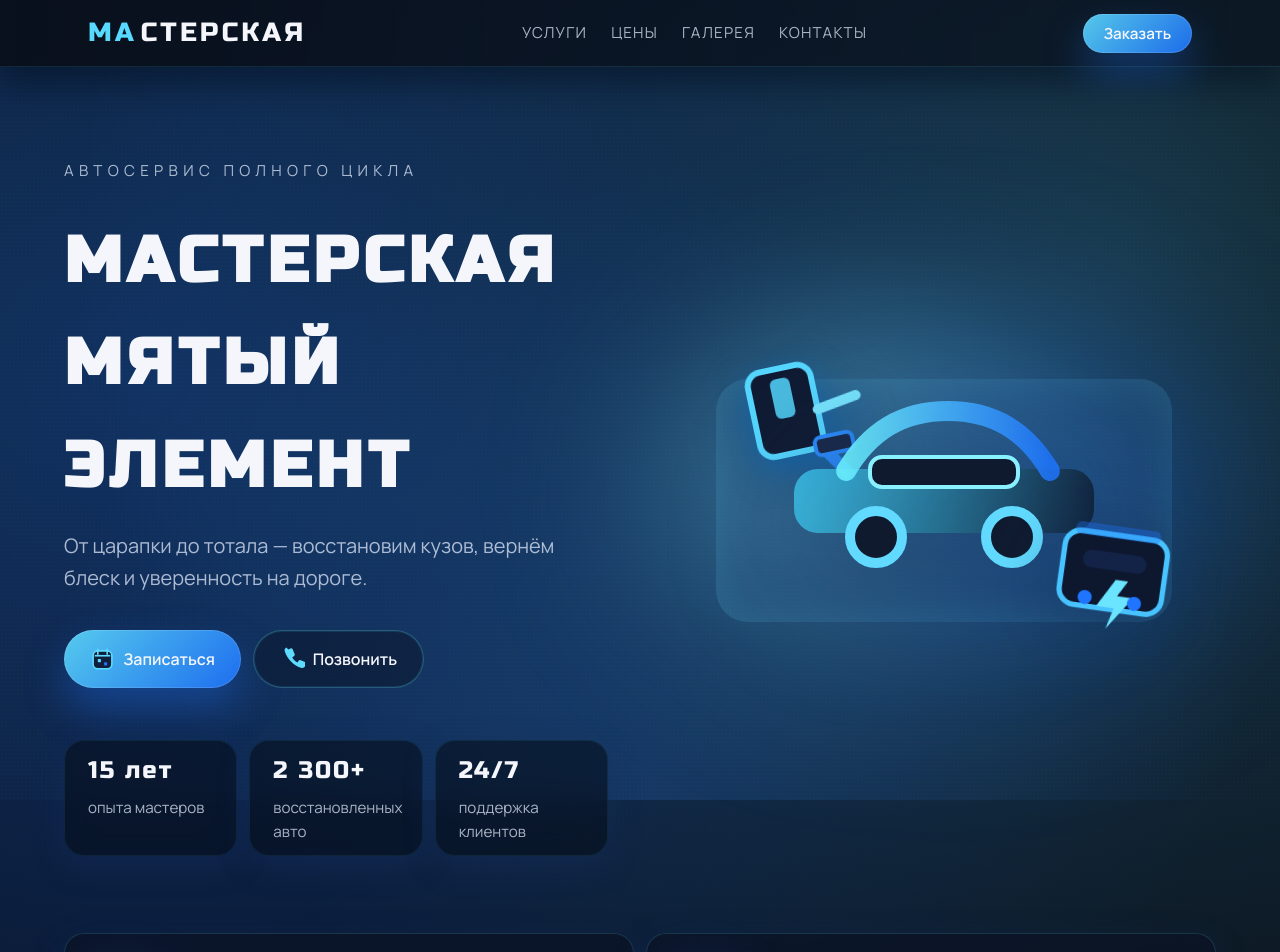
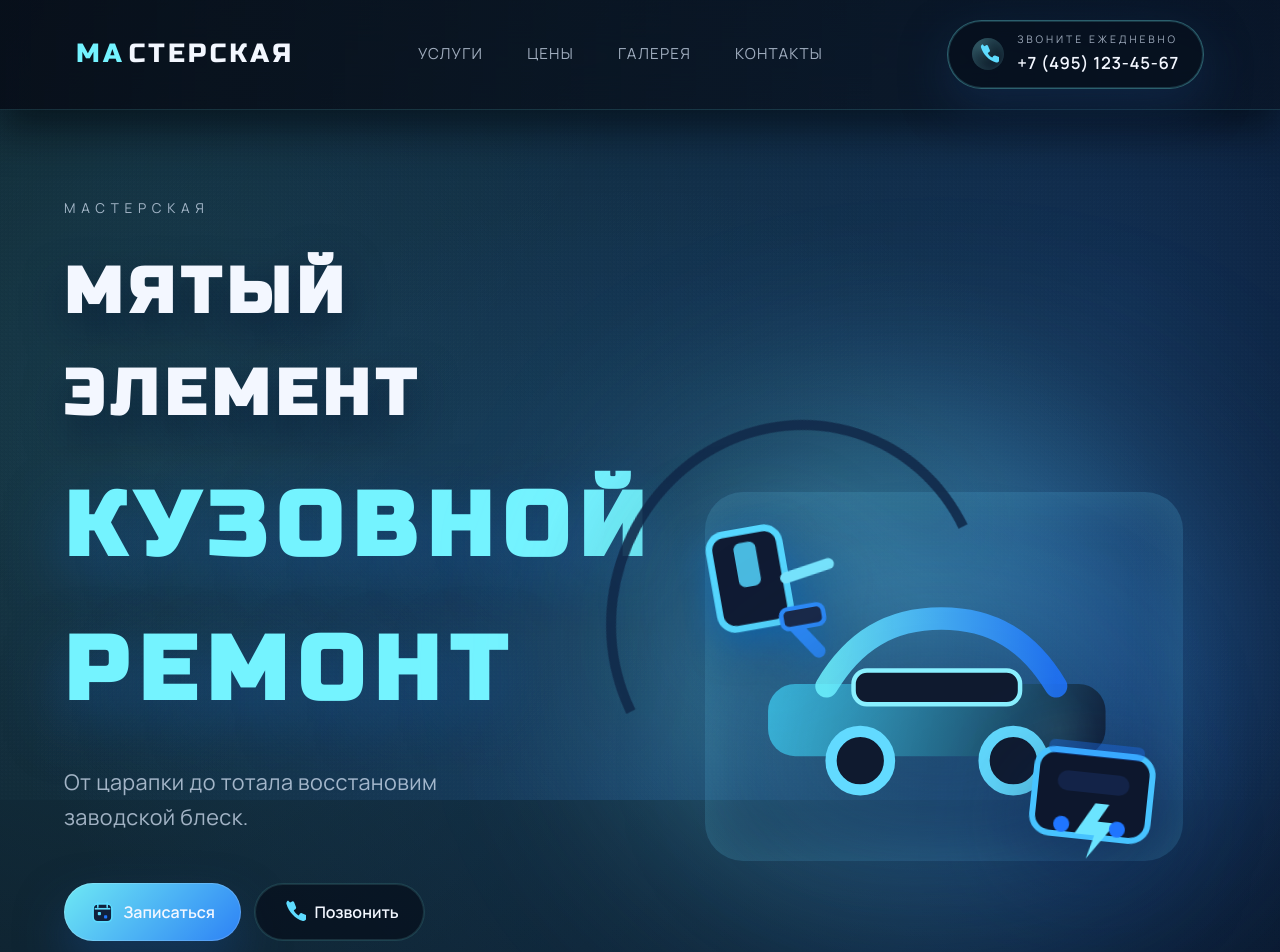
Before and after one commit to rtalyutin/element, a React (Create React App) app in the folder spa/: page / in a window 1280 px wide. Shown: the top 952 px of the page. Built offline with nearby package versions, Linux system fonts and the light colour scheme.

Commit message:
docs: add first screen visual reference

```diff
--- a/spa/src/components/Header.jsx
+++ b/spa/src/components/Header.jsx
@@ -1,3 +1,5 @@
+import phoneIcon from '../assets/phone.svg';
+
 const Header = () => (
   <header className="header" role="banner">
     <div className="header__container">
@@ -23,12 +25,14 @@ const Header = () => (
           Контакты
         </a>
       </nav>
-      <a
-        className="button button--primary button--sm"
-        href="#booking"
-        aria-label="Открыть форму заказа"
-      >
-        Заказать
+      <a className="header__phone" href="tel:+74951234567">
+        <span className="header__phone-icon" aria-hidden="true">
+          <img src={phoneIcon} alt="" />
+        </span>
+        <span className="header__phone-text">
+          <span className="header__phone-label">Звоните ежедневно</span>
+          <span className="header__phone-number">+7 (495) 123-45-67</span>
+        </span>
       </a>
     </div>
   </header>
--- a/spa/src/components/Hero.jsx
+++ b/spa/src/components/Hero.jsx
@@ -2,34 +2,48 @@ import ActionButtons from './ActionButtons';
 import car from '../assets/car.svg';
 import sprayGun from '../assets/spray-gun.svg';
 import powerUnit from '../assets/power-unit.svg';
+import geometryIcon from '../assets/geometry.svg';
+import insuranceIcon from '../assets/insurance.svg';
+import beforeAfterIcon from '../assets/before-after.svg';
 
 const Hero = () => (
   <section className="hero" id="hero">
     <div className="hero__content">
-      <p className="eyebrow">Автосервис полного цикла</p>
-      <h1 className="hero__title">МАСТЕРСКАЯ МЯТЫЙ ЭЛЕМЕНТ</h1>
-      <p className="hero__subtitle">
-        От царапки до тотала — восстановим кузов, вернём блеск и уверенность на дороге.
+      <p className="hero__tagline">Мастерская</p>
+      <h1 className="hero__title">
+        <span className="hero__title-brand">Мятый элемент</span>
+        <span className="hero__title-highlight">Кузовной ремонт</span>
+      </h1>
+      <p className="hero__description">
+        От царапки до тотала восстановим заводской блеск.
       </p>
       <ActionButtons />
       <span id="booking" className="visually-hidden" aria-hidden="true" />
-      <dl className="hero__metrics">
-        <div className="metric">
-          <dt>15 лет</dt>
-          <dd>опыта мастеров</dd>
-        </div>
-        <div className="metric">
-          <dt>2 300+</dt>
-          <dd>восстановленных авто</dd>
-        </div>
-        <div className="metric">
-          <dt>24/7</dt>
-          <dd>поддержка клиентов</dd>
-        </div>
-      </dl>
+      <ul className="hero__features" aria-label="Ключевые направления работы">
+        <li className="hero__feature">
+          <span className="hero__feature-icon" aria-hidden="true">
+            <img src={geometryIcon} alt="" />
+          </span>
+          <span>Ремонт геометрии</span>
+        </li>
+        <li className="hero__feature">
+          <span className="hero__feature-icon" aria-hidden="true">
+            <img src={insuranceIcon} alt="" />
+          </span>
+          <span>Страховые кейсы</span>
+        </li>
+        <li className="hero__feature">
+          <span className="hero__feature-icon" aria-hidden="true">
+            <img src={beforeAfterIcon} alt="" />
+          </span>
+          <span>Фото до/после</span>
+        </li>
+      </ul>
     </div>
     <div className="hero__visual" role="presentation" aria-hidden="true">
       <div className="hero__halo" />
+      <span className="hero__hose" />
+      <span className="hero__spark" />
       <img className="hero__spray" src={sprayGun} alt="" />
       <img className="hero__car" src={car} alt="" />
       <img className="hero__power" src={powerUnit} alt="" />
--- a/spa/src/styles/base.css
+++ b/spa/src/styles/base.css
@@ -1,36 +1,36 @@
 :root {
   color-scheme: dark;
-  --color-bg: #05070f;
-  --color-bg-elevated: rgba(15, 26, 47, 0.72);
-  --color-surface: rgba(12, 20, 38, 0.78);
-  --color-primary: #58d9ff;
-  --color-primary-strong: #1f75ff;
-  --color-accent: #74f3ff;
-  --color-text: #f4f6fb;
-  --color-text-muted: rgba(231, 240, 255, 0.72);
-  --color-glow: rgba(68, 209, 255, 0.35);
+  --color-bg: #02050c;
+  --color-bg-elevated: rgba(9, 18, 34, 0.82);
+  --color-surface: rgba(7, 14, 27, 0.78);
+  --color-primary: #74f3ff;
+  --color-primary-strong: #2f86ff;
+  --color-accent: #9ef7ff;
+  --color-text: #f3f7ff;
+  --color-text-muted: rgba(224, 236, 255, 0.7);
+  --color-glow: rgba(116, 243, 255, 0.45);
   --gradient-page:
-    radial-gradient(circle at 12% 18%, rgba(33, 120, 255, 0.32), transparent 55%),
-    radial-gradient(circle at 88% 12%, rgba(88, 217, 255, 0.22), transparent 48%),
-    linear-gradient(180deg, #04060d 0%, #080d18 35%, #03050a 100%);
+    radial-gradient(circle at 12% 18%, rgba(82, 215, 255, 0.22), transparent 55%),
+    radial-gradient(circle at 88% 12%, rgba(47, 134, 255, 0.25), transparent 48%),
+    linear-gradient(180deg, #020409 0%, #050a14 38%, #03060c 100%);
   --gradient-hero:
-    radial-gradient(circle at 30% 30%, rgba(123, 229, 255, 0.45), transparent 60%),
-    radial-gradient(circle at 70% 50%, rgba(31, 117, 255, 0.38), transparent 65%);
+    radial-gradient(circle at 32% 36%, rgba(116, 243, 255, 0.48), transparent 65%),
+    radial-gradient(circle at 68% 54%, rgba(47, 134, 255, 0.42), transparent 70%);
   --font-base:
     'Manrope', 'Inter', system-ui, -apple-system, BlinkMacSystemFont, 'Segoe UI',
     sans-serif;
   --font-display: 'Russo One', 'Manrope', sans-serif;
-  --shadow-lg: 0 24px 80px rgba(12, 42, 90, 0.55);
-  --shadow-soft: 0 10px 30px rgba(23, 47, 96, 0.45);
+  --shadow-lg: 0 32px 110px rgba(6, 18, 42, 0.68);
+  --shadow-soft: 0 14px 44px rgba(9, 32, 67, 0.5);
   --space-xs: 0.5rem;
-  --space-sm: 0.75rem;
-  --space-md: 1.5rem;
-  --space-lg: 2.5rem;
-  --space-xl: clamp(3rem, 6vw, 5rem);
-  --max-width: 1200px;
-  --border-radius: 20px;
+  --space-sm: 0.85rem;
+  --space-md: 1.65rem;
+  --space-lg: 2.75rem;
+  --space-xl: clamp(3.25rem, 7vw, 5.5rem);
+  --max-width: 1240px;
+  --border-radius: 24px;
   --transition-base: 220ms cubic-bezier(0.16, 1, 0.3, 1);
-  --blur-strong: 24px;
+  --blur-strong: 26px;
 }
 
 *,
@@ -105,19 +105,20 @@ button:focus-visible {
   position: sticky;
   top: 0;
   z-index: 10;
-  backdrop-filter: blur(18px);
-  background: linear-gradient(90deg, rgba(9, 15, 26, 0.95), rgba(9, 15, 26, 0.6));
-  border-bottom: 1px solid rgba(94, 220, 255, 0.12);
-  box-shadow: 0 16px 30px rgba(3, 10, 24, 0.45);
+  backdrop-filter: blur(22px);
+  background: linear-gradient(90deg, rgba(7, 13, 24, 0.9), rgba(7, 13, 24, 0.5));
+  border-bottom: 1px solid rgba(116, 243, 255, 0.14);
+  box-shadow: 0 20px 40px rgba(2, 6, 14, 0.6);
 }
 
 .header__container {
   margin: 0 auto;
   max-width: var(--max-width);
-  padding: var(--space-sm) clamp(1.5rem, 5vw, 3rem);
-  display: flex;
+  padding: clamp(0.85rem, 1.8vw, 1.25rem) clamp(1.5rem, 5vw, 3.5rem);
+  display: grid;
+  grid-template-columns: auto minmax(0, 1fr) auto;
   align-items: center;
-  gap: var(--space-md);
+  gap: clamp(1rem, 4vw, 3.5rem);
 }
 
 .header__brand {
@@ -136,8 +137,7 @@ button:focus-visible {
 
 .header__nav {
   display: flex;
-  gap: var(--space-md);
-  flex: 1 1 auto;
+  gap: clamp(1rem, 4vw, 2.75rem);
   justify-content: center;
 }
 
@@ -179,6 +179,68 @@ button:focus-visible {
   transform: scaleX(1);
 }
 
+.header__phone {
+  display: inline-flex;
+  align-items: center;
+  gap: var(--space-sm);
+  padding: 0.65rem 1.5rem;
+  border-radius: 999px;
+  border: 1px solid rgba(116, 243, 255, 0.35);
+  background: rgba(6, 14, 27, 0.65);
+  box-shadow:
+    inset 0 0 0 1px rgba(116, 243, 255, 0.16),
+    0 18px 45px rgba(18, 46, 84, 0.55);
+  transition:
+    transform var(--transition-base),
+    box-shadow var(--transition-base),
+    border-color var(--transition-base),
+    background var(--transition-base);
+}
+
+.header__phone:hover,
+.header__phone:focus-visible {
+  transform: translateY(-2px);
+  background: rgba(8, 18, 35, 0.85);
+  border-color: rgba(148, 249, 255, 0.6);
+  box-shadow: 0 22px 55px rgba(24, 60, 102, 0.65);
+}
+
+.header__phone-icon {
+  display: inline-flex;
+  width: 2rem;
+  height: 2rem;
+  padding: 0.3rem;
+  border-radius: 50%;
+  background: radial-gradient(circle at 30% 30%, rgba(148, 249, 255, 0.25), transparent 70%);
+  box-shadow: inset 0 0 12px rgba(148, 249, 255, 0.25);
+}
+
+.header__phone-icon img {
+  width: 100%;
+  height: 100%;
+}
+
+.header__phone-text {
+  display: flex;
+  flex-direction: column;
+  gap: 0.15rem;
+  align-items: flex-start;
+}
+
+.header__phone-label {
+  font-size: 0.65rem;
+  letter-spacing: 0.28em;
+  text-transform: uppercase;
+  color: var(--color-text-muted);
+}
+
+.header__phone-number {
+  font-size: 1.05rem;
+  letter-spacing: 0.04em;
+  font-weight: 600;
+  color: var(--color-text);
+}
+
 .button {
   display: inline-flex;
   align-items: center;
@@ -191,8 +253,8 @@ button:focus-visible {
   line-height: 1;
   background: transparent;
   color: var(--color-text);
-  border: 1px solid rgba(94, 220, 255, 0.45);
-  box-shadow: inset 0 0 0 1px rgba(94, 220, 255, 0.1);
+  border: 1px solid rgba(116, 243, 255, 0.35);
+  box-shadow: inset 0 0 0 1px rgba(148, 249, 255, 0.12);
   transition:
     transform var(--transition-base),
     box-shadow var(--transition-base),
@@ -200,16 +262,16 @@ button:focus-visible {
 }
 
 .button--primary {
-  background: linear-gradient(135deg, rgba(94, 220, 255, 0.9), rgba(31, 117, 255, 0.9));
+  background: linear-gradient(135deg, rgba(116, 243, 255, 0.95), rgba(47, 134, 255, 0.95));
   border: none;
   box-shadow:
-    0 20px 40px rgba(31, 117, 255, 0.35),
-    inset 0 0 0 1px rgba(255, 255, 255, 0.12);
+    0 24px 48px rgba(24, 72, 132, 0.5),
+    inset 0 0 0 1px rgba(255, 255, 255, 0.16);
 }
 
 .button--ghost {
-  background: rgba(9, 17, 32, 0.45);
-  border-color: rgba(94, 220, 255, 0.3);
+  background: rgba(5, 12, 23, 0.65);
+  border-color: rgba(116, 243, 255, 0.2);
 }
 
 .button--sm {
@@ -220,12 +282,12 @@ button:focus-visible {
 .button:hover,
 .button:focus-visible {
   transform: translateY(-2px);
-  box-shadow: 0 18px 42px rgba(31, 117, 255, 0.4);
+  box-shadow: 0 20px 48px rgba(27, 82, 146, 0.5);
 }
 
 .button--ghost:hover,
 .button--ghost:focus-visible {
-  background: rgba(10, 23, 40, 0.7);
+  background: rgba(7, 16, 30, 0.8);
 }
 
 .button__icon {
@@ -253,71 +315,95 @@ button:focus-visible {
   align-items: center;
   max-width: var(--max-width);
   margin: 0 auto;
+  position: relative;
 }
 
 .hero__content {
   display: flex;
   flex-direction: column;
-  gap: var(--space-sm);
+  gap: clamp(0.85rem, 2.8vw, 1.4rem);
 }
 
-.eyebrow {
-  font-size: 0.95rem;
-  letter-spacing: 0.35em;
+.hero__tagline {
+  margin: 0;
+  font-size: 0.85rem;
+  letter-spacing: 0.42em;
   text-transform: uppercase;
   color: var(--color-text-muted);
 }
 
 .hero__title {
   margin: 0;
-  font-family: var(--font-display);
-  font-size: clamp(2.8rem, 5vw, 4.5rem);
-  letter-spacing: 0.08em;
-  text-transform: uppercase;
+  display: grid;
+  gap: clamp(0.3rem, 1vw, 0.6rem);
 }
 
-.hero__subtitle {
-  margin: 0;
-  max-width: 32rem;
-  color: var(--color-text-muted);
-  font-size: clamp(1.05rem, 2.2vw, 1.25rem);
+.hero__title-brand {
+  font-family: var(--font-display);
+  font-size: clamp(2.4rem, 5vw, 4rem);
+  text-transform: uppercase;
+  letter-spacing: 0.1em;
+  color: var(--color-text);
+  text-shadow: 0 18px 42px rgba(8, 24, 51, 0.65);
 }
 
-.hero__metrics {
-  display: grid;
-  grid-template-columns: repeat(3, minmax(0, 1fr));
+.hero__title-highlight {
+  font-family: var(--font-display);
+  font-size: clamp(3.2rem, 7vw, 5.6rem);
+  text-transform: uppercase;
+  letter-spacing: 0.12em;
+  color: var(--color-primary);
+  text-shadow: 0 22px 60px rgba(27, 82, 146, 0.7);
+}
+
+.hero__description {
+  margin: 0;
+  max-width: 30rem;
+  color: var(--color-text-muted);
+  font-size: clamp(1.05rem, 2.4vw, 1.35rem);
+  letter-spacing: 0.02em;
+}
+
+.hero__features {
+  display: flex;
+  flex-wrap: wrap;
   gap: var(--space-sm);
-  margin: var(--space-lg) 0 0;
+  margin: clamp(1.8rem, 4vw, 2.5rem) 0 0;
   padding: 0;
   list-style: none;
 }
 
-.metric {
-  padding: var(--space-sm) var(--space-md);
-  background: rgba(6, 14, 28, 0.6);
+.hero__feature {
+  display: inline-flex;
+  align-items: center;
+  gap: var(--space-sm);
+  padding: 0.85rem 1.45rem;
   border-radius: var(--border-radius);
+  border: 1px solid rgba(116, 243, 255, 0.16);
+  background: rgba(6, 14, 27, 0.7);
   box-shadow:
-    inset 0 0 0 1px rgba(94, 220, 255, 0.08),
+    inset 0 0 0 1px rgba(148, 249, 255, 0.08),
     var(--shadow-soft);
-  backdrop-filter: blur(14px);
+  text-transform: uppercase;
+  letter-spacing: 0.08em;
+  font-size: 0.85rem;
 }
 
-.metric dt {
-  margin: 0;
-  font-family: var(--font-display);
-  font-size: 1.5rem;
-  letter-spacing: 0.08em;
+.hero__feature-icon {
+  display: inline-flex;
+  width: 2.5rem;
+  height: 2.5rem;
+  filter: drop-shadow(0 18px 32px rgba(27, 82, 146, 0.6));
 }
 
-.metric dd {
-  margin: 0.35rem 0 0;
-  color: var(--color-text-muted);
-  font-size: 0.95rem;
+.hero__feature-icon img {
+  width: 100%;
+  height: 100%;
 }
 
 .hero__visual {
   position: relative;
-  min-height: 320px;
+  min-height: clamp(360px, 36vw, 500px);
 }
 
 .hero__halo {
@@ -325,8 +411,8 @@ button:focus-visible {
   inset: 0;
   background: var(--gradient-hero);
   border-radius: 50%;
-  filter: blur(70px);
-  transform: scale(1.15);
+  filter: blur(82px);
+  transform: scale(1.2);
 }
 
 .hero__car,
@@ -338,38 +424,65 @@ button:focus-visible {
 }
 
 .hero__car {
-  width: clamp(240px, 40vw, 320px);
+  width: clamp(260px, 44vw, 360px);
   left: 50%;
-  top: 46%;
-  transform: translate(-50%, -50%);
-  filter: drop-shadow(0 30px 60px rgba(16, 38, 80, 0.7));
+  top: 56%;
+  transform: translate(-52%, -50%);
+  filter: drop-shadow(0 34px 72px rgba(10, 28, 60, 0.78));
 }
 
 .hero__spray {
-  width: clamp(120px, 22vw, 180px);
-  left: 10%;
-  top: 0;
-  transform: rotate(-12deg);
-  filter: drop-shadow(0 16px 32px rgba(21, 62, 105, 0.6));
+  width: clamp(140px, 24vw, 200px);
+  left: 2%;
+  top: 12%;
+  transform: rotate(-10deg);
+  filter: drop-shadow(0 22px 46px rgba(16, 48, 96, 0.65));
 }
 
 .hero__power {
-  width: clamp(110px, 20vw, 160px);
-  right: 4%;
-  bottom: 4%;
-  transform: rotate(8deg);
-  filter: drop-shadow(0 20px 36px rgba(19, 54, 97, 0.55));
+  width: clamp(120px, 22vw, 180px);
+  right: 6%;
+  bottom: 6%;
+  transform: rotate(6deg);
+  filter: drop-shadow(0 26px 48px rgba(12, 36, 78, 0.6));
 }
 
 .hero__visual::after {
   content: '';
   position: absolute;
-  inset: 12% 8%;
-  border-radius: 32px;
-  background: rgba(9, 17, 32, 0.45);
-  box-shadow: inset 0 0 48px rgba(94, 220, 255, 0.18);
+  inset: 10% 6%;
+  border-radius: 38px;
+  background: rgba(5, 12, 23, 0.65);
+  box-shadow: inset 0 0 60px rgba(116, 243, 255, 0.2);
   mix-blend-mode: screen;
   z-index: -1;
+}
+
+.hero__hose {
+  position: absolute;
+  left: -12%;
+  top: -6%;
+  width: clamp(260px, 42vw, 380px);
+  height: clamp(260px, 44vw, 400px);
+  border-radius: 50%;
+  border: 10px solid rgba(18, 43, 75, 0.9);
+  border-bottom-color: transparent;
+  border-right-color: transparent;
+  transform: rotate(18deg);
+  filter: drop-shadow(0 20px 40px rgba(3, 10, 24, 0.7));
+  z-index: 0;
+}
+
+.hero__spark {
+  position: absolute;
+  right: 22%;
+  bottom: 30%;
+  width: clamp(44px, 8vw, 74px);
+  height: clamp(44px, 8vw, 74px);
+  background: radial-gradient(circle, rgba(148, 249, 255, 0.7) 0%, rgba(148, 249, 255, 0.18) 55%, transparent 75%);
+  filter: blur(0.5px);
+  mix-blend-mode: screen;
+  opacity: 0.85;
 }
 
 .services {
@@ -530,10 +643,6 @@ button:focus-visible {
   .services__wrapper {
     grid-template-columns: repeat(2, minmax(0, 1fr));
   }
-
-  .hero__metrics {
-    grid-template-columns: repeat(3, minmax(0, 1fr));
-  }
 }
 
 @media (max-width: 992px) {
@@ -550,23 +659,29 @@ button:focus-visible {
     align-items: center;
   }
 
-  .hero__subtitle {
+  .hero__description {
     max-width: none;
-  }
-
-  .hero__metrics {
-    grid-template-columns: repeat(3, minmax(0, 1fr));
   }
 
   .hero__visual {
     min-height: 280px;
   }
+
+  .hero__features {
+    justify-content: center;
+  }
 }
 
 @media (max-width: 768px) {
   .header__container {
+    display: flex;
     flex-wrap: wrap;
     justify-content: center;
+    gap: var(--space-sm);
+  }
+
+  .header__brand {
+    order: 1;
   }
 
   .header__nav {
@@ -576,12 +691,12 @@ button:focus-visible {
     padding-top: var(--space-xs);
   }
 
+  .header__phone {
+    order: 2;
+  }
+
   .button {
     padding: 0.85rem 1.4rem;
-  }
-
-  .hero__metrics {
-    grid-template-columns: repeat(2, minmax(0, 1fr));
   }
 
   .services__wrapper {
@@ -602,8 +717,9 @@ button:focus-visible {
     flex: 1 1 45%;
   }
 
-  .hero__metrics {
-    grid-template-columns: 1fr;
+  .hero__features {
+    width: 100%;
+    justify-content: center;
   }
 
   .services__wrapper {
@@ -628,6 +744,15 @@ button:focus-visible {
 
   .header__link {
     font-size: 0.75rem;
+  }
+
+  .header__phone {
+    width: 100%;
+    justify-content: center;
+  }
+
+  .hero__title {
+    gap: 0.4rem;
   }
 
   .footer__content {
```
Also changed, not shown: 1 other file (tests, documents, lock files or other folders).
